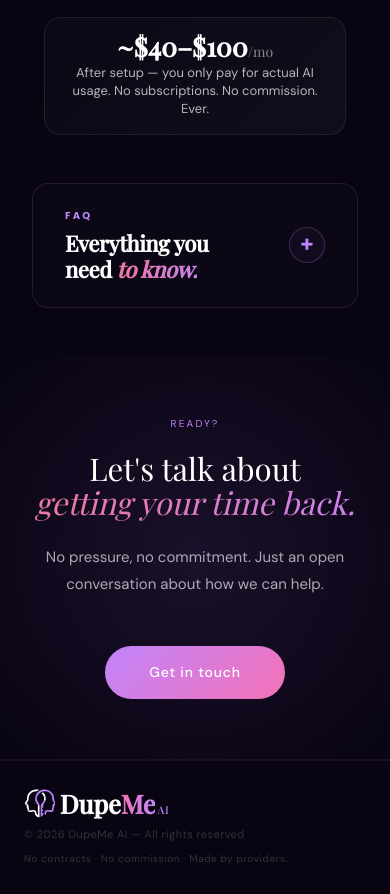
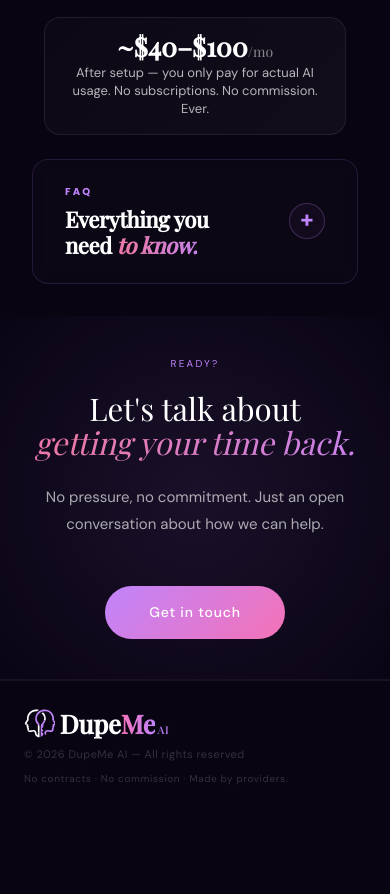
Before and after one commit to annakinanvan-cmd/dupemeaiwebsite, a Next.js app: page / in a window 390 px wide. Shown: the part 6923-7817 px from the top of the page. After the commit the page ends 7737 px from the top, so only its background shows below. Built offline with nearby package versions, Linux system fonts and the light colour scheme.

Commit message:
Pre-launch audit: fix FAQ/CTA gap, CTA padding, off-brand colors, cursor pointer, SocialProof borders

```diff
--- a/app/globals.css
+++ b/app/globals.css
@@ -37,6 +37,10 @@ button {
 html {
   scroll-padding-top: 100px;
   scroll-behavior: smooth;
+}
+
+a, button {
+  cursor: pointer;
 }
 
 body {
@@ -552,6 +556,7 @@ body {
 }
 
 @media (max-width: 768px) {
+  a, button { cursor: pointer; }
   .nav-wrapper {
     padding: 1rem 1.5rem;
   }
@@ -865,7 +870,7 @@ body {
 
 /* --- CTA section --- */
 .cta-section {
-  padding: 7rem 3rem;
+  padding: 4.5rem 3rem;
   text-align: center;
   position: relative;
   overflow: hidden;
@@ -875,7 +880,7 @@ body {
 
 @media (max-width: 768px) {
   .cta-section {
-    padding: 60px 1.5rem;
+    padding: 40px 1.5rem;
   }
   /* Prevent the CTA h2 from dominating the full screen */
   .cta-section h2 {
--- a/components/FAQ.tsx
+++ b/components/FAQ.tsx
@@ -56,7 +56,7 @@ export default function FAQ() {
     <section
       id="faq"
       style={{
-        padding: "3rem 2rem",
+        padding: "1.5rem 2rem 2rem",
         background: "transparent",
         color: "#fff",
         position: "relative",
--- a/components/SocialProof.tsx
+++ b/components/SocialProof.tsx
@@ -132,7 +132,7 @@ export default function SocialProof() {
                   key={i}
                   style={{
                     background: "rgba(255,255,255,.02)",
-                    border: "1px solid #1e1530",
+                    border: "1px solid rgba(192,132,252,0.15)",
                     borderRadius: 16,
                     padding: "24px",
                     display: "flex",
```
